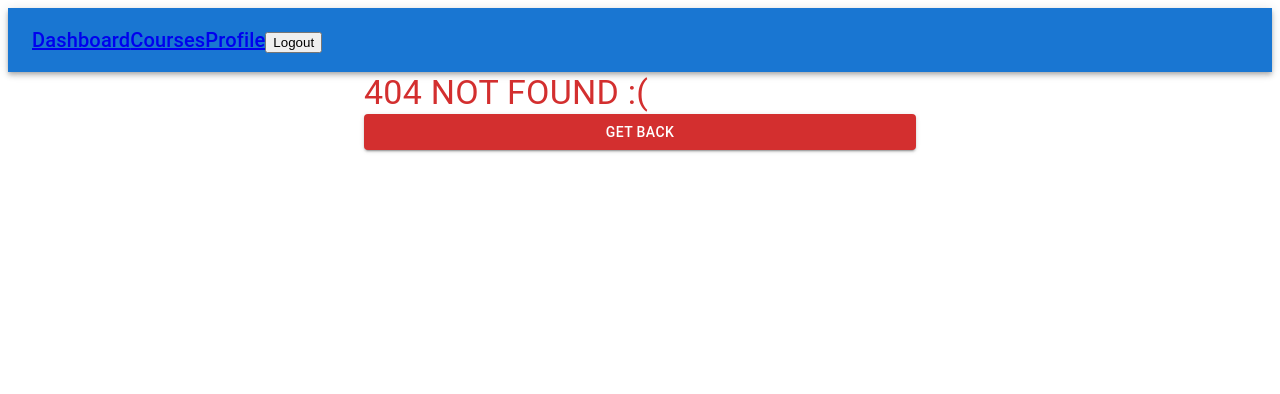
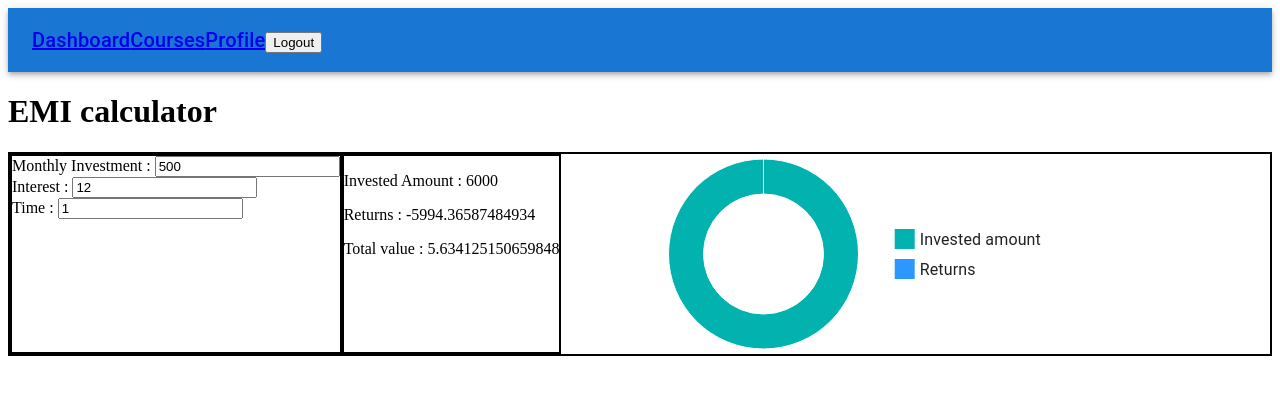
Before and after one commit to Soham908/cash-classroom, a React (Create React App) app in the folder frontend/: page /calculators/sip-calculator in a window 1280 px wide. Before the commit this address had no page. Shown: the top 394 px of the page. Built offline with nearby package versions, Linux system fonts and the light colour scheme.

Commit message:
sip calculator done

```diff
--- a/frontend/src/App.js
+++ b/frontend/src/App.js
@@ -1,32 +1,33 @@
-
-import './App.css';
-import { Routes,Route } from "react-router-dom"
-import Login from './authFlow/Login';
-import Register from './authFlow/Register';
-import Course from './pages/Course';
-import Navbar from './components/Navbar';
-import CourseDetail from './pages/CourseDetail';
-import LessonPage from './pages/LessonPage';
-import NoMatch from "./components/NoMatch"
-import Dashboard from "./pages/Dashboard"
-import Profile from "./pages/Profile"
-import FDCalculator from './pages/calculators/FDCalculator';
-import EMICalculator from './pages/calculators/EMICalculator';
+import "./App.css";
+import { Routes, Route } from "react-router-dom";
+import Login from "./authFlow/Login";
+import Register from "./authFlow/Register";
+import Course from "./pages/Course";
+import Navbar from "./components/Navbar";
+import CourseDetail from "./pages/CourseDetail";
+import LessonPage from "./pages/LessonPage";
+import NoMatch from "./components/NoMatch";
+import Dashboard from "./pages/Dashboard";
+import Profile from "./pages/Profile";
+import FDCalculator from "./pages/calculators/FDCalculator";
+import EMICalculator from "./pages/calculators/EMICalculator";
+import SIPCalculator from "./pages/calculators/SIPCalculator";
 function App() {
 	return (
 		<>
-        <Navbar/>
+			<Navbar />
 			<Routes>
-          <Route path='/' element={<Login/>}/>
-          <Route path='/dashboard' element={<Dashboard/>}/>
-          <Route path='/register' element={<Register/>}/>
-          <Route path='/courses' element={<Course/>}/>
-          <Route path='/profile' element={<Profile/>}/>
-          <Route path='/courses/:name' element={<CourseDetail/>}/>
-          <Route path='/lesson' element={<LessonPage/>}/>
-          <Route path="/calculators/fd-calculator" element= {<FDCalculator/>}/>
-          <Route path="/calculators/emi-calculator" element= {<EMICalculator/>}/>
-          <Route path="*" element={<NoMatch/>} />
+				<Route path="/" element={<Login />} />
+				<Route path="/dashboard" element={<Dashboard />} />
+				<Route path="/register" element={<Register />} />
+				<Route path="/courses" element={<Course />} />
+				<Route path="/profile" element={<Profile />} />
+				<Route path="/courses/:name" element={<CourseDetail />} />
+				<Route path="/lesson" element={<LessonPage />} />
+				<Route path="/calculators/fd-calculator" element={<FDCalculator />} />
+				<Route path="/calculators/emi-calculator" element={<EMICalculator />} />
+				<Route path="/calculators/sip-calculator" element={<SIPCalculator />} />
+				<Route path="*" element={<NoMatch />} />
 			</Routes>
 		</>
 	);
--- /dev/null
+++ b/frontend/src/pages/calculators/SIPCalculator.js
@@ -0,0 +1,79 @@
+import { useState } from "react";
+import { PieChart } from "@mui/x-charts/PieChart";
+
+const SIPCalculator = () => {
+	const [monthlyInvestment, setMonthlyInvestment] = useState(500);
+	const [interest, setInterest] = useState(12);
+	const [time, setTime] = useState(1);
+
+	// EMI = [P x R x (1+R) ^N]/ [(1+R) ^ (N-1)]
+	const i = interest / 12;
+	// const totalValue = loanAmount + (loanAmount * interest * time) / 100;
+	const totalValue =
+		monthlyInvestment *
+		(Math.pow(1 + i / 100, 12 * time - 1)) *
+		(1 + i / 100)/(i*100);
+	// const totalInterest = (totalValue - loanAmount).toFixed(2);
+	const investedAmount = monthlyInvestment * (time * 12);
+	const returns = totalValue - investedAmount;
+
+	return (
+		<>
+			<h1>EMI calculator</h1>
+			<div style={{ display: "flex", border: "2px solid black" }}>
+				<div className="calculator-form" style={{ border: "2px solid black" }}>
+					Monthly Investment :{" "}
+					<input
+						type="number"
+						value={monthlyInvestment}
+						onChange={(e) => setMonthlyInvestment(e.target.value)}
+					/>
+					<br />
+					Interest :{" "}
+					<input
+						type="number"
+						value={interest}
+						onChange={(e) => setInterest(e.target.value)}
+					/>
+					<br />
+					Time :{" "}
+					<input
+						type="number"
+						value={time}
+						onChange={(e) => setTime(e.target.value)}
+					/>
+				</div>
+				<div className="output" style={{ border: "2px solid black" }}>
+					<p>Invested Amount : {investedAmount}</p>
+					<p>Returns : {returns}</p>
+					<p>Total value : {totalValue}</p>
+				</div>
+				<div>
+					<PieChart
+						series={[
+							{
+								data: [
+									{
+										id: 0,
+										value: investedAmount - returns,
+										label: "Invested amount",
+									},
+									{
+										id: 1,
+										value: returns,
+										label: "Returns ",
+									},
+								],
+								innerRadius: 60,
+							},
+						]}
+						width={500}
+						height={200}
+					/>
+				</div>
+			</div>
+		</>
+	);
+};
+
+export default SIPCalculator;
```
Lines whose indentation alone changed are shown as unchanged.
